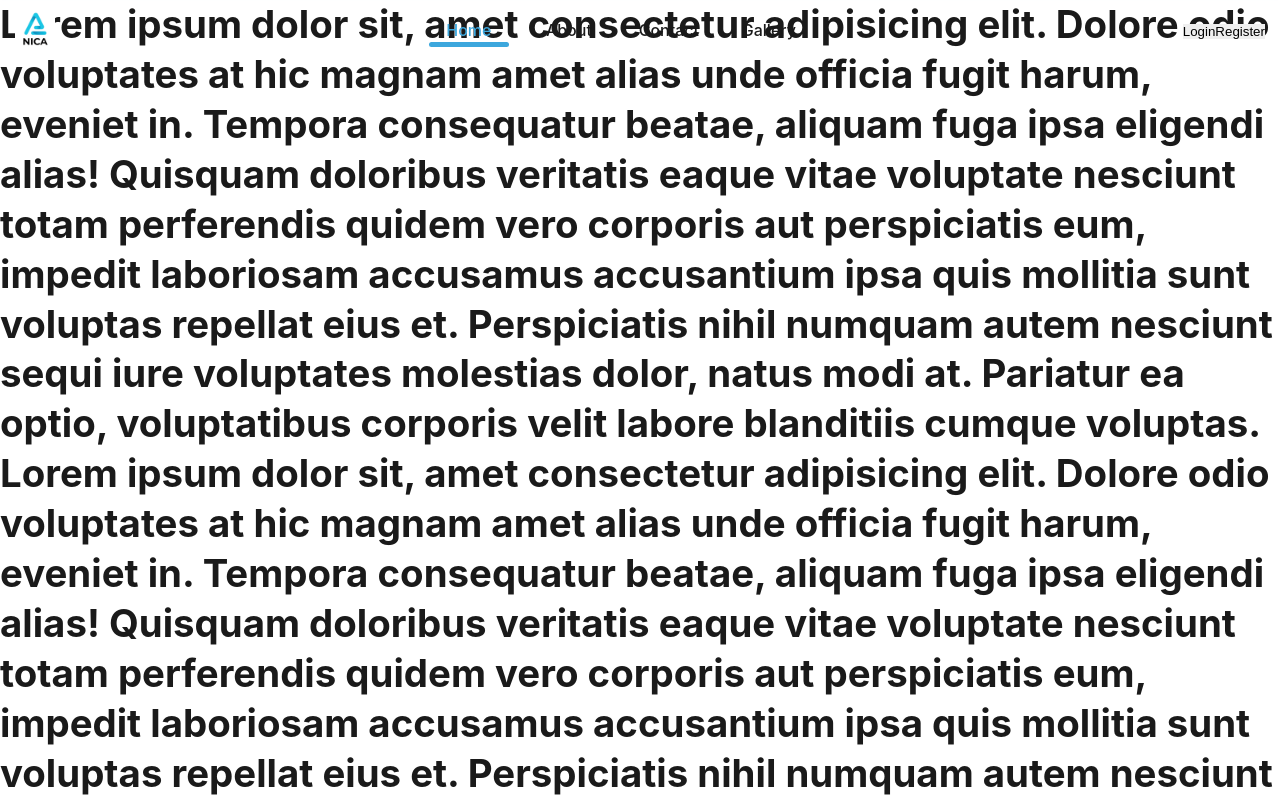
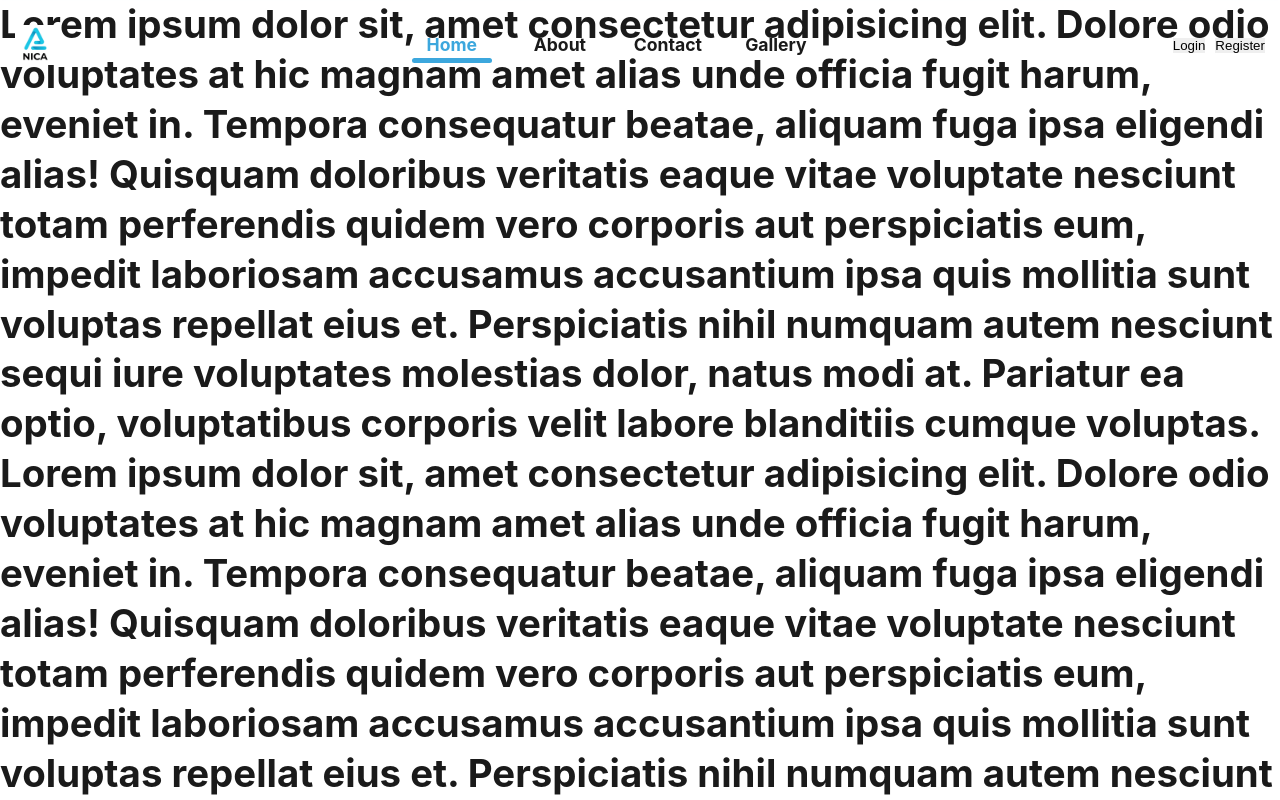
Before and after one commit to TimothyAttah/beauty-pageant, a React (Create React App) app: page / in a window 1280 px wide. Shown: the top 800 px of the page. Built offline with nearby package versions, Linux system fonts and the light colour scheme.

Commit message:
Created the header component

```diff
--- a/src/components/header/Header.jsx
+++ b/src/components/header/Header.jsx
@@ -14,6 +14,8 @@ export const Header = () => {
     });
   };
 
+  headerBg();
+
   const [burgerClass, setBurgerClass] = useState('burger-bar unclicked');
   const [menuClass, setMenuClass] = useState(false);
   const [isMenuClicked, setIsMenuClicked] = useState(false);
@@ -29,7 +31,6 @@ export const Header = () => {
     setIsMenuClicked(!isMenuClicked);
   };
 
-  headerBg();
   return (
     <Styles.MainHeaderContainer className='header'>
       <Container primary>
@@ -41,10 +42,10 @@ export const Header = () => {
         <div>
           <Nav />
         </div>
-        <div>
+        <Styles.HeaderBtn>
           <button>Login</button>
           <button>Register</button>
-        </div>
+        </Styles.HeaderBtn>
         <div className='burger-menu' onClick={updateMenu}>
           <div className={burgerClass}></div>
           <div className={burgerClass}></div>
--- a/src/components/header/HeaderStyles.js
+++ b/src/components/header/HeaderStyles.js
@@ -49,7 +49,7 @@ export const MainHeaderContainer = styled.header`
     width: 2rem;
     height: 0.2rem;
     /* background-color: rgb(0, 183, 255); */
-    background-color: yellow;
+    background-color: ${theme.color.textXDarkGray};
     /* background-color: ${({ theme }) => theme.color.colorWhite}; */
     border-radius: 0.5rem;
     margin-bottom: 2px;
@@ -58,7 +58,7 @@ export const MainHeaderContainer = styled.header`
   .burger-bar.clicked:nth-child(1) {
     transform: rotate(45deg) translate(-0.4rem, 1.15rem);
     transition: ease-out 0.5s;
-    background-color: red;
+    background-color: ${theme.color.textXDarkGray};
   }
   .burger-bar.clicked:nth-child(2) {
     transform: scale(0);
@@ -67,7 +67,7 @@ export const MainHeaderContainer = styled.header`
   .burger-bar.clicked:nth-child(3) {
     transform: rotate(135deg) translate(0.7rem, 1rem);
     transition: ease-out 0.5s;
-    background-color: red;
+    background-color: ${theme.color.textXDarkGray};
   }
   .burger-bar.unclicked {
     transform: rotate(0) translate(0);
@@ -82,3 +82,13 @@ export const HeaderLogo = styled.div`
   a {
   }
 `;
+
+export const HeaderBtn = styled.div`
+  /* position: absolute;
+  top: 50px;
+  right: 200px;
+  transform: translateY(-50%); */
+  display: flex;
+  align-items: center;
+  gap: 10px;
+`;
--- a/src/components/nav/NavMenu.jsx
+++ b/src/components/nav/NavMenu.jsx
@@ -35,7 +35,9 @@ const navData = [
 export const Nav = () => {
   const headerBg = () => {
     window.addEventListener('scroll', () => {
-      document.querySelector('nav').classList.toggle('nav', window.scrollY > 0);
+      document
+        .querySelector('nav')
+        .classList.toggle('nav-color', window.scrollY > 0);
     });
   };
 
@@ -52,7 +54,6 @@ export const Nav = () => {
           </NavLink>
         </li>
       ))}
-      <Styles.Indicator></Styles.Indicator>
     </Styles.NavMenuContainer>
   );
 };
--- a/src/components/nav/NavMenuStyles.js
+++ b/src/components/nav/NavMenuStyles.js
@@ -4,31 +4,24 @@ export const NavMenuContainer = styled.nav`
   position: relative;
   display: flex;
   align-items: center;
-  /* gap: 2.5rem; */
-  /* height: 70px; */
+  gap: 0.5rem;
+  height: 70px;
 
   @media screen and (max-width: ${({ theme }) => theme.screens.mediumScreen}) {
     display: none;
   }
 
-  /* li .activeLink a {
-    span:first-child {
-      transform: translateY(-33px);
-      color: red;
-    }
-  } */
   li {
     display: flex;
     align-items: center;
     position: relative;
     width: 100px;
-    /* height: 70px; */
+    height: 70px;
     z-index: 1;
-    /* border: 2px solid red; */
 
-    a.active {
+    /* a.active {
       color: var(--main-color);
-      /* color: white; */
+
       ::after {
         content: '';
         position: absolute;
@@ -37,6 +30,22 @@ export const NavMenuContainer = styled.nav`
         width: 80%;
         height: 5px;
         background: var(--main-color);
+        transition: 0.5s;
+        border-radius: 30px;
+      }
+    } */
+
+    a.active {
+      color: var(--main-color);
+      ::after {
+        content: '';
+        position: absolute;
+        bottom: -20%;
+        left: 10%;
+        width: 80%;
+        height: 5px;
+        /* background: white; */
+        color: var(--main-color);
         transition: 0.5s;
         border-radius: 30px;
       }
@@ -52,8 +61,10 @@ export const NavMenuContainer = styled.nav`
       padding: 0 10px;
       transition: 0.5s;
       gap: 5px;
+      font-size: 1.1rem;
+      font-weight: bold;
       text-transform: capitalize;
-      font-size: ${({ theme }) => theme.fontSize.fsmd};
+      /* font-size: ${({ theme }) => theme.fontSize.fsmd}; */
       color: ${({ theme }) => theme.color.textXDarkGray};
       transition: color 0.3s ease;
       :hover {
@@ -63,6 +74,18 @@ export const NavMenuContainer = styled.nav`
       svg {
         display: block;
       }
+
+      /* ::after {
+        content: '';
+        position: absolute;
+        bottom: -20%;
+        left: -3%;
+        width: 0%;
+        height: 5px;
+        background: var(--main-color);
+        transition: 0.5s;
+        border-radius: 30px;
+      } */
 
       ::after {
         content: '';
@@ -95,43 +118,6 @@ export const NavMenuContainer = styled.nav`
           border-radius: 30px;
         }
       } */
-
-      :hover {
-        /* span:first-child {
-          transform: translateY(-33px);
-        } */
-        /* span:last-child {
-          opacity: 1;
-        } */
-      }
-      span:first-child {
-        /* position: relative;
-        display: block;
-        line-height: 70px;
-        font-size: 1.5rem;
-        transition: 0.5s; */
-      }
-
-      span:last-child {
-        /* position: absolute;
-        font-size: 0.75rem;
-        letter-spacing: 0.05rem;
-        font-weight: 400;
-        transform: translateY(18px);
-        opacity: 0;
-        transition: 0.5s; */
-      }
     }
   }
 `;
-
-export const Indicator = styled.div`
-  /* position: absolute;
-  top: -50%;
-  left: 2px;
-  transform: rotate(45deg);
-  width: 65px;
-  height: 65px;
-  background: linear-gradient(45deg, #2e3192, #1bffff);
-  border: 5px solid #06021b; */
-`;
--- a/src/styles/globalStyles.jsx
+++ b/src/styles/globalStyles.jsx
@@ -148,7 +148,8 @@ input {
   transform: translateY(0)
 }
 
- .nav li {
+ ${
+   '' /* .nav li {
    a.active {
     color: white;
     transition: .5s all;
@@ -165,6 +166,8 @@ input {
       }
 }
  }
+
+
 
  .nav li {
   a {
@@ -184,6 +187,25 @@ input {
       }
     }
   }
+ } */
+ }
+
+ .nav.nav-color li {
+   a.active {
+    color: white;
+      ::after {
+        background: white;
+      }
+   }
+ }
+
+ .nav.nav-color li a {
+ :hover {
+  color: white;
+   ::after {
+        background: white;
+      }
+ }
  }
 `;
 
```
